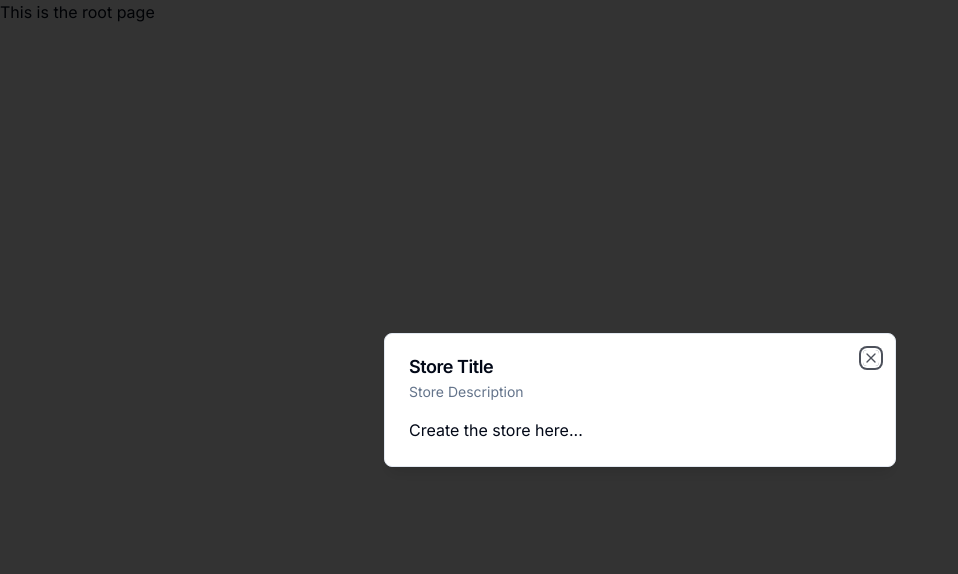
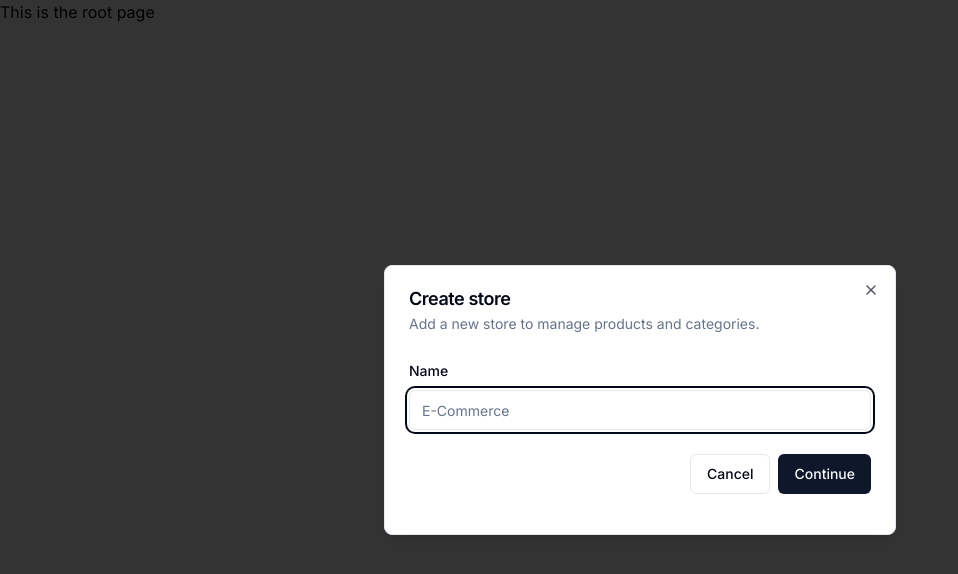
Before and after one commit to Satyajit444/next-ecom, a Next.js app: page / in a window 1280 px wide. Shown: the top 574 px of the page, without its empty margins (0-958 px from the left). Built offline with nearby package versions, Linux system fonts and the light colour scheme.

Commit message:
migrated database with adminer

```diff
--- a/components/modals/store-modal.tsx
+++ b/components/modals/store-modal.tsx
@@ -1,19 +1,84 @@
 "use client";
 
+import * as z from "zod"
+import axios from "axios";
+import { zodResolver } from "@hookform/resolvers/zod"
+import { useForm } from "react-hook-form";
+import { toast } from "react-hot-toast";
+import { useRouter } from "next/navigation";
+import { useState } from "react";
+
+import { Modal } from "@/components/ui/modal";
+import { Input } from "@/components/ui/input";
+import { Form, FormControl, FormDescription, FormField, FormItem, FormLabel, FormMessage } from "@/components/ui/form";
 import { useStoreModalStore } from "@/hooks/use-store-modal";
-import { Modal } from "../ui/modal";
+import { Button } from "@/components/ui/button";
+
+const formSchema = z.object({
+  name: z.string().min(1),
+});
 
 export const StoreModal = () => {
   const storeModal = useStoreModalStore();
+  const router = useRouter();
+
+  const [loading, setLoading] = useState(false);
+
+  const form = useForm<z.infer<typeof formSchema>>({
+    resolver: zodResolver(formSchema),
+    defaultValues: {
+      name: "",
+    },
+  });
+
+  const onSubmit = async (values: z.infer<typeof formSchema>) => {
+    try {
+      setLoading(true);
+      const response = await axios.post('/api/stores', values);
+      window.location.assign(`/${response.data.id}`);
+    } catch (error) {
+      toast.error('Something went wrong');
+    } finally {
+      setLoading(false);
+    }
+  };
 
   return (
     <Modal
-      title="Store Title"
-      description="Store Description"
+      title="Create store"
+      description="Add a new store to manage products and categories."
       isOpen={storeModal.isOpen}
       onClose={storeModal.onClose}
     >
-      Create the store here...
+      <div>
+        <div className="space-y-4 py-2 pb-4">
+          <div className="space-y-2">
+            <Form {...form}>
+              <form onSubmit={form.handleSubmit(onSubmit)}>
+                <FormField
+                  control={form.control}
+                  name="name"
+                  render={({ field }) => (
+                    <FormItem>
+                      <FormLabel>Name</FormLabel>
+                      <FormControl>
+                        <Input disabled={loading} placeholder="E-Commerce" {...field} />
+                      </FormControl>
+                      <FormMessage />
+                    </FormItem>
+                  )}
+                />
+                <div className="pt-6 space-x-2 flex items-center justify-end w-full">
+                  <Button disabled={loading} variant="outline" onClick={storeModal.onClose}>
+                    Cancel
+                  </Button>
+                  <Button disabled={loading} type="submit">Continue</Button>
+                </div>
+              </form>
+            </Form>
+          </div>
+        </div>
+      </div>
     </Modal>
   );
 };
--- a/package.json
+++ b/package.json
@@ -12,7 +12,7 @@
   "dependencies": {
     "@clerk/nextjs": "^4.21.15",
     "@hookform/resolvers": "^3.3.3",
-    "@prisma/client": "^5.0.0",
+    "@prisma/client": "^5.7.1",
     "@radix-ui/react-avatar": "^1.0.3",
     "@radix-ui/react-dialog": "^1.0.5",
     "@radix-ui/react-dropdown-menu": "^2.0.5",
@@ -53,6 +53,6 @@
     "zustand": "^4.4.7"
   },
   "devDependencies": {
-    "prisma": "^5.0.0"
+    "prisma": "^5.7.1"
   }
 }
```
Also changed, not shown: 2 other files (tests, documents, lock files or other folders).
